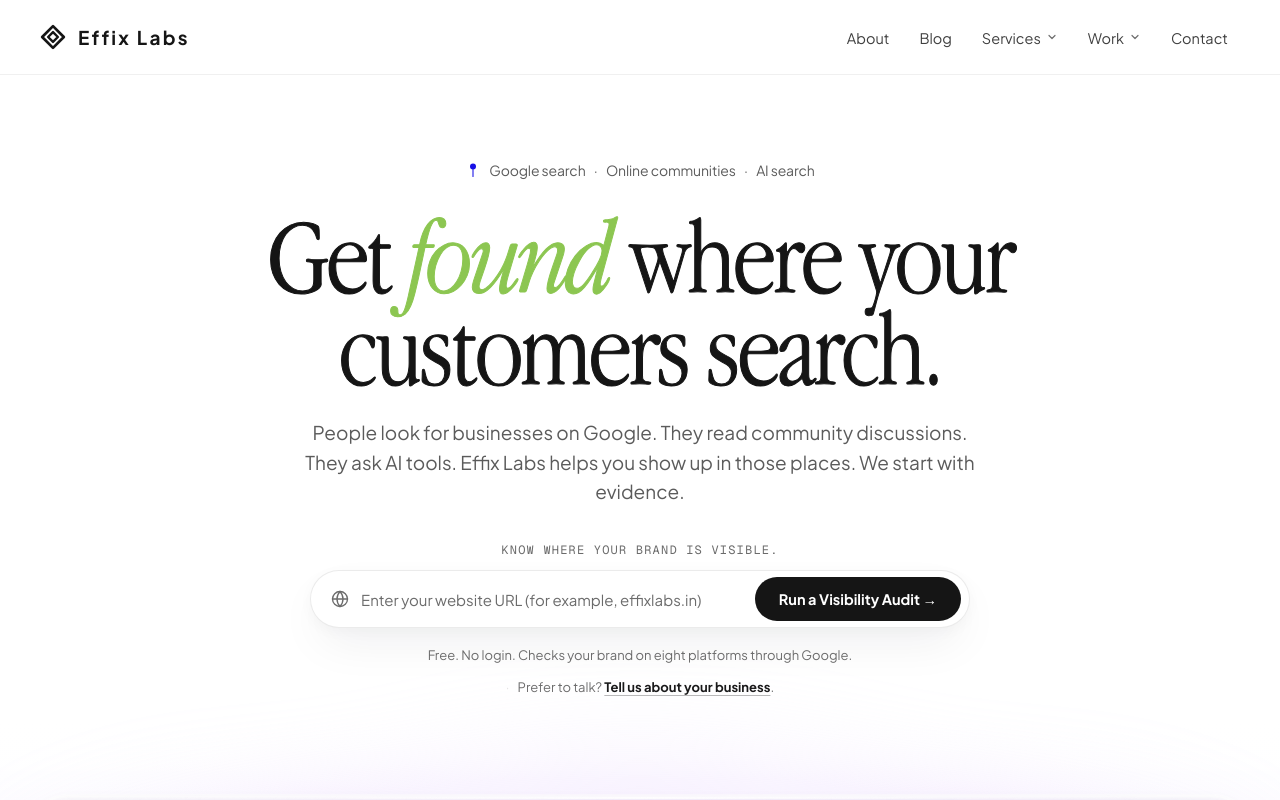
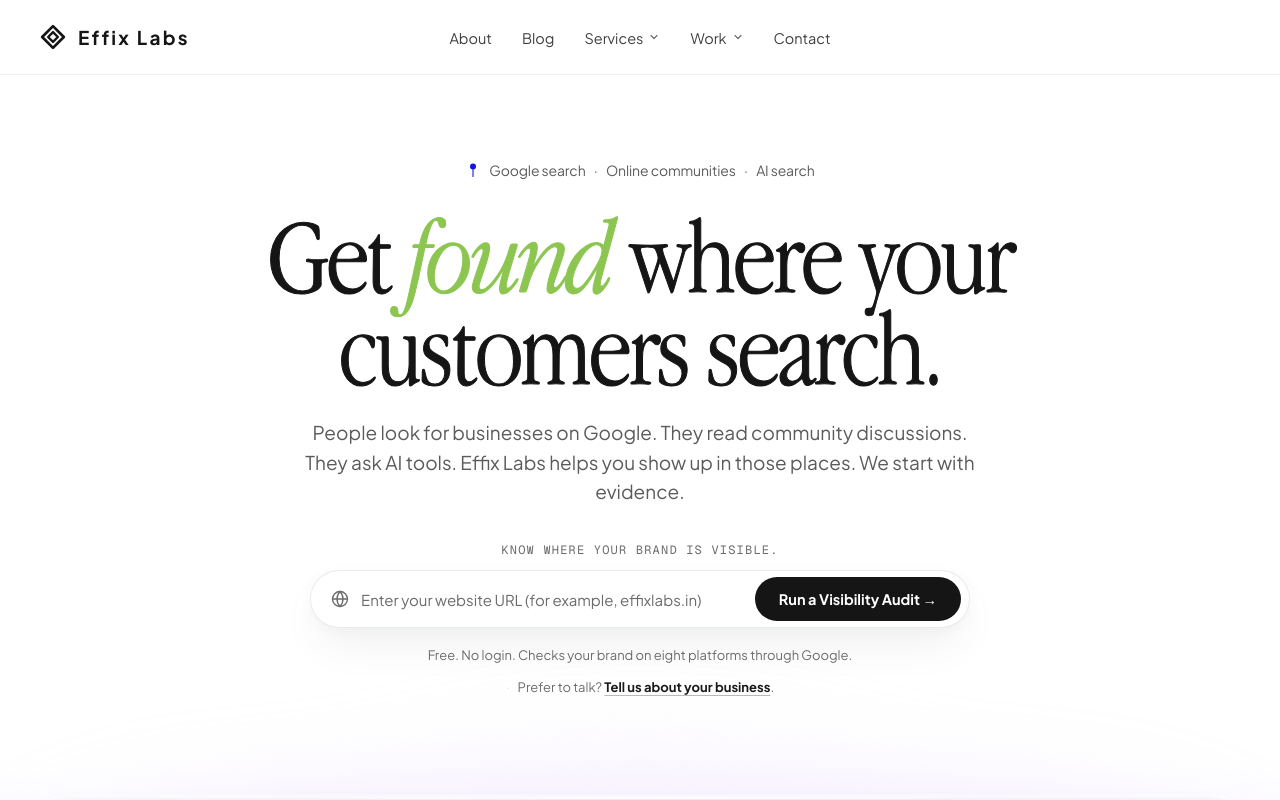
Before and after one commit to Nagarjun-kr/effix-labs, a Next.js app: page / in a window 1280 px wide. Shown: the top 800 px of the page. Built offline with nearby package versions, Linux system fonts and the light colour scheme; a web font is replaced by a local one.

Commit message:
Navbar: keep menu links centered after removing CTA button

```diff
--- a/app/page.css
+++ b/app/page.css
@@ -181,9 +181,9 @@
     }
 
     .navbar-inner {
-      display: flex;
-      align-items: center;
-      justify-content: space-between;
+      display: grid;
+      grid-template-columns: 1fr auto 1fr;
+      align-items: center;
       position: relative;
     }
 
@@ -194,6 +194,11 @@
       text-decoration: none;
       color: var(--token-ink);
       user-select: none;
+      justify-self: start;
+    }
+
+    .navbar-inner .mm {
+      justify-self: center;
     }
 
     .effix-logo-icon {
@@ -3835,6 +3840,11 @@
 
     @media (max-width: 950px) {
 
+      .navbar-inner {
+        display: flex;
+        justify-content: space-between;
+      }
+
       .nav-menu,
       .navbar-cta-wrap {
         display: none;
```
Also changed, not shown: app/about/about.css (+4 -3 lines).
